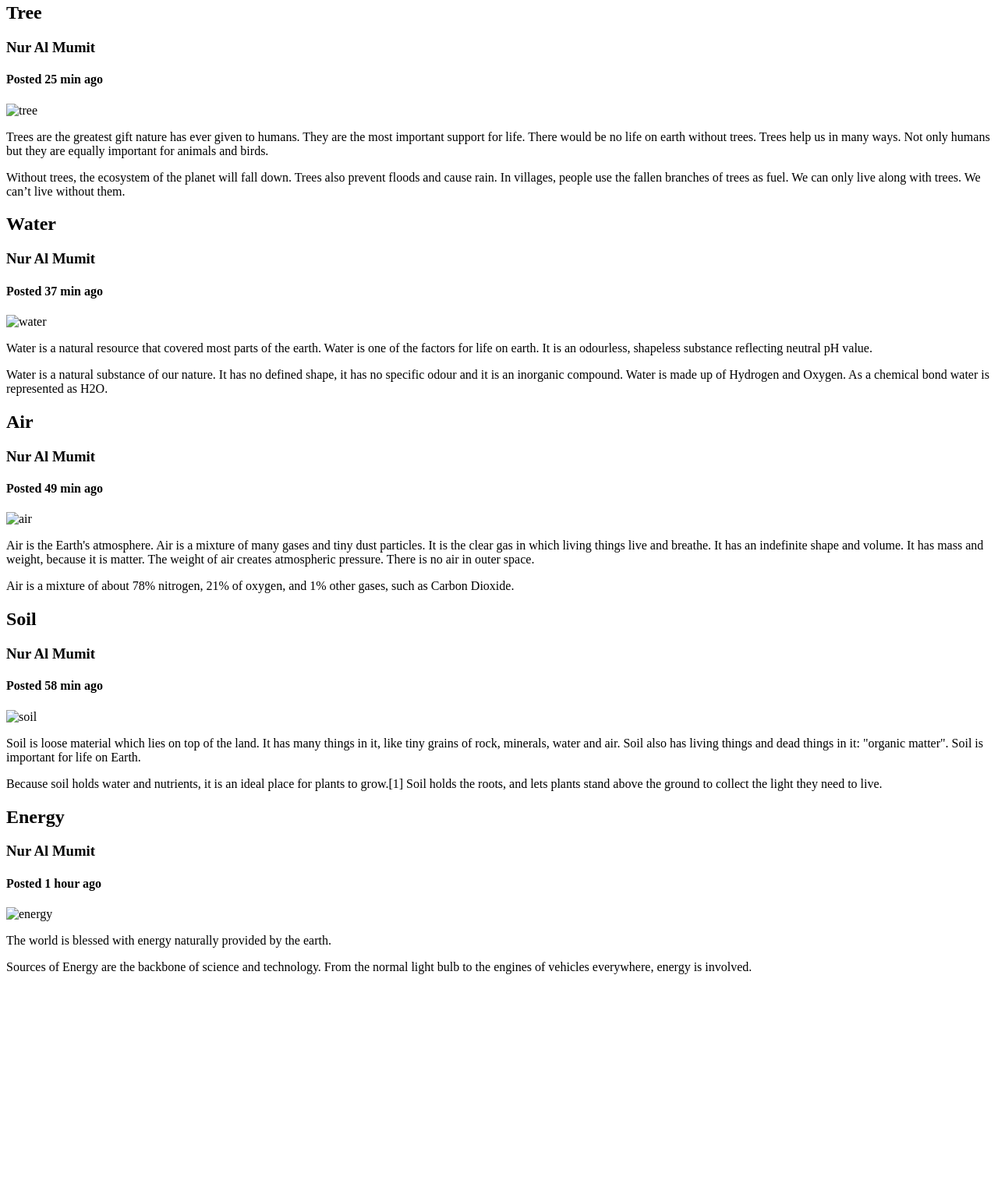
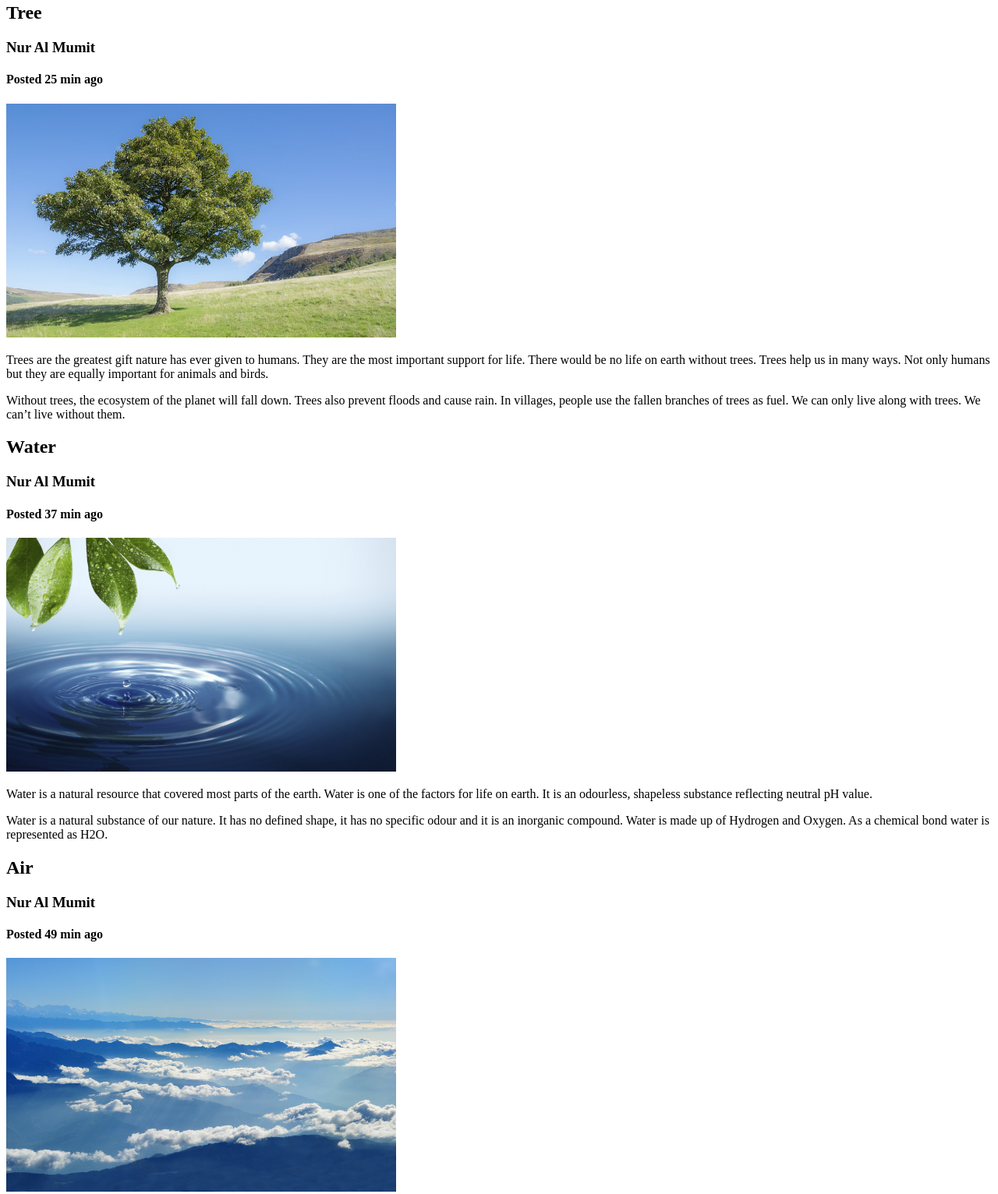
Before and after one commit to AfrinNaher/Environment, a plain HTML site: page index.html in a window 1280 px wide. Shown: the part 327-1859 px from the top of the page at 78% size. Before the commit the page ends 1593 px from the top, so only its background shows below. Drawn offline with Linux system fonts and the light colour scheme.

Commit message:
fix pictures link

```diff
--- a/index.html
+++ b/index.html
@@ -24,7 +24,7 @@
         <h2 class="socal-post">Tree</h2>
         <h3 class="user-name">Nur Al Mumit</h3>
         <h4 class="posted-date">Posted 25 min ago</h4>
-        <img src="tree.jpg" alt="tree" width="500px" height="300px"/>
+        <img src="./img/tree.jpg" alt="tree" width="500px" height="300px"/>
         <p>Trees are the greatest gift nature has ever given to humans. They are the most important support for life. There would be no life on earth without trees. Trees help us in many ways. Not only humans but they are equally important for animals and birds.</p>
         <p>Without trees, the ecosystem of the planet will fall down. Trees also prevent floods and cause rain. In villages, people use the fallen branches of trees as fuel. We can only live along with trees. We can’t live without them.</p>
     </div>
@@ -33,7 +33,7 @@
         <h2 class="socal-post">Water</h2>
         <h3 class="user-name">Nur Al Mumit</h3>
         <h4 class="posted-date">Posted 37 min ago</h4>
-        <img src="water.jpg" alt="water"  width="500px" height="300px">
+        <img src="./img/water.jpg" alt="water"  width="500px" height="300px">
         <p>Water is a natural resource that covered most parts of the earth. Water is one of the factors for life on earth. It is an odourless, shapeless substance reflecting neutral pH value.</p>
         <p>Water is a natural substance of our nature. It has no defined shape, it has no specific odour and it is an inorganic compound. Water is made up of Hydrogen and Oxygen. As a chemical bond water is represented as H2O.</p>
     </div>
@@ -42,7 +42,7 @@
         <h2 class="socal-post">Air</h2>
         <h3 class="user-name">Nur Al Mumit</h3>
         <h4 class="posted-date">Posted 49 min ago</h4>
-        <img src="air2.jpeg" alt="air"  width="500px" height="300px">
+        <img src="./img/air2.jpeg" alt="air"  width="500px" height="300px">
         <p>Air is the Earth's atmosphere. Air is a mixture of many gases and tiny dust particles. It is the clear gas in which living things live and breathe. It has an indefinite shape and volume. It has mass and weight, because it is matter. The weight of air creates atmospheric pressure. There is no air in outer space.</p>
         <p>Air is a mixture of about 78% nitrogen, 21% of oxygen, and 1% other gases, such as Carbon Dioxide.</p>
     </div>
@@ -51,7 +51,7 @@
         <h2 class="socal-post">Soil</h2>
         <h3 class="user-name">Nur Al Mumit</h3>
         <h4 class="posted-date">Posted 58 min ago</h4>
-        <img src="soil.jpeg" alt="soil"  width="500px" height="300px">
+        <img src="./img/soil.jpeg" alt="soil"  width="500px" height="300px">
         <p>Soil is loose material which lies on top of the land. It has many things in it, like tiny grains of rock, minerals, water and air. Soil also has living things and dead things in it: "organic matter". Soil is important for life on Earth.</p>
         <p>Because soil holds water and nutrients, it is an ideal place for plants to grow.[1] Soil holds the roots, and lets plants stand above the ground to collect the light they need to live.</p>
     </div>
@@ -60,7 +60,7 @@
         <h2 class="socal-post">Energy</h2>
         <h3 class="user-name">Nur Al Mumit</h3>
         <h4 class="posted-date">Posted 1 hour ago</h4>
-        <img src="energy.jpg" alt="energy"  width="500px" height="300px">
+        <img src="./img/energy.jpg" alt="energy"  width="500px" height="300px">
         <p>The world is blessed with energy naturally provided by the earth.</p>
         <p>Sources of Energy are the backbone of science and technology. From the normal light bulb to the engines of vehicles everywhere, energy is involved. </p>
     </div>
```
